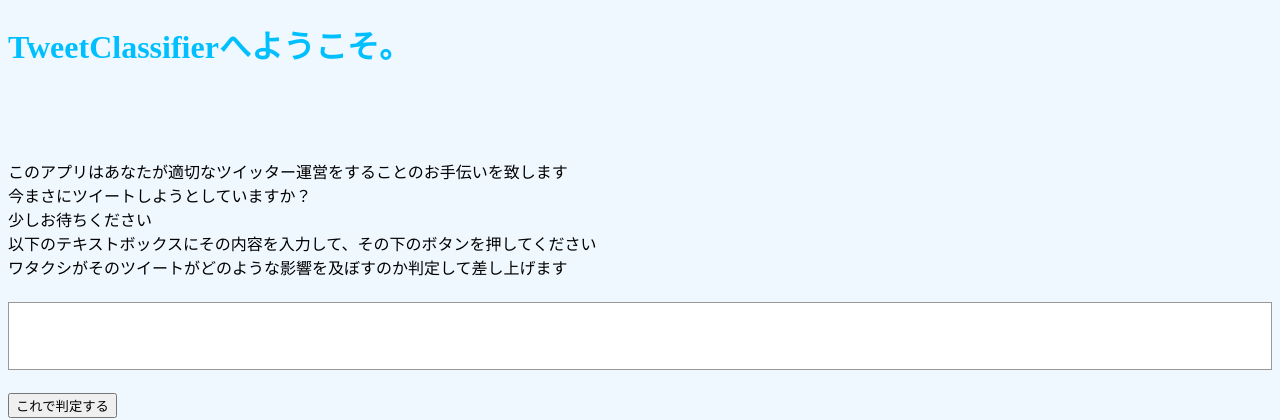
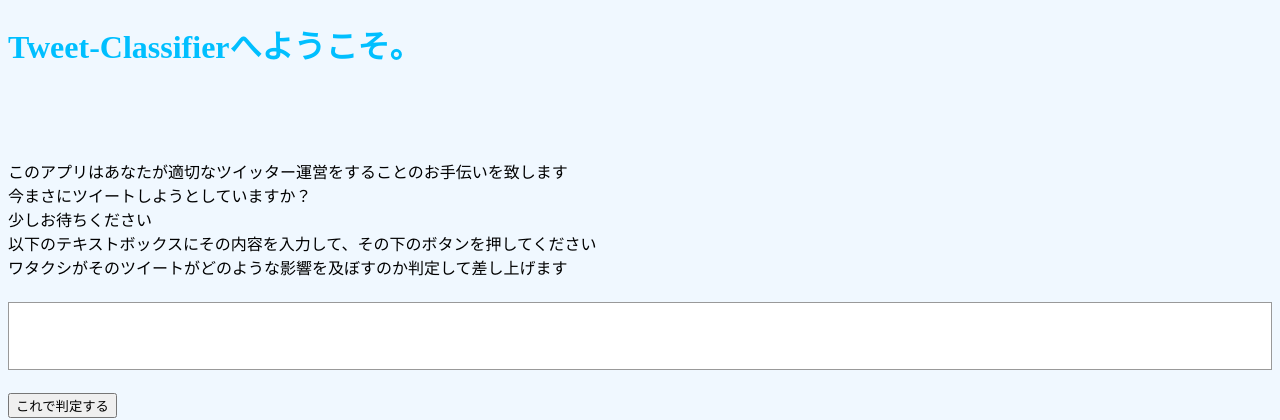
Before and after one commit to takeshiho0531/Tweet-Classifier, a Flask app: page / in a window 1280 px wide. Shown: the top 420 px of the page. Run offline with Flask 2, Linux system fonts and the light colour scheme; some libraries are stand-ins or nearby versions.

Commit message:
refac: default画面の表示をTweetClassifierからTweet-Classifierに変更

```diff
--- a/templates/default.html
+++ b/templates/default.html
@@ -14,7 +14,7 @@
 </head>
 <body>
 
-<h1 style="color: #00bfff;">TweetClassifierへようこそ。<br></h1>
+<h1 style="color: #00bfff;">Tweet-Classifierへようこそ。<br></h1>
 <br>
 <br>
 <br>
```
